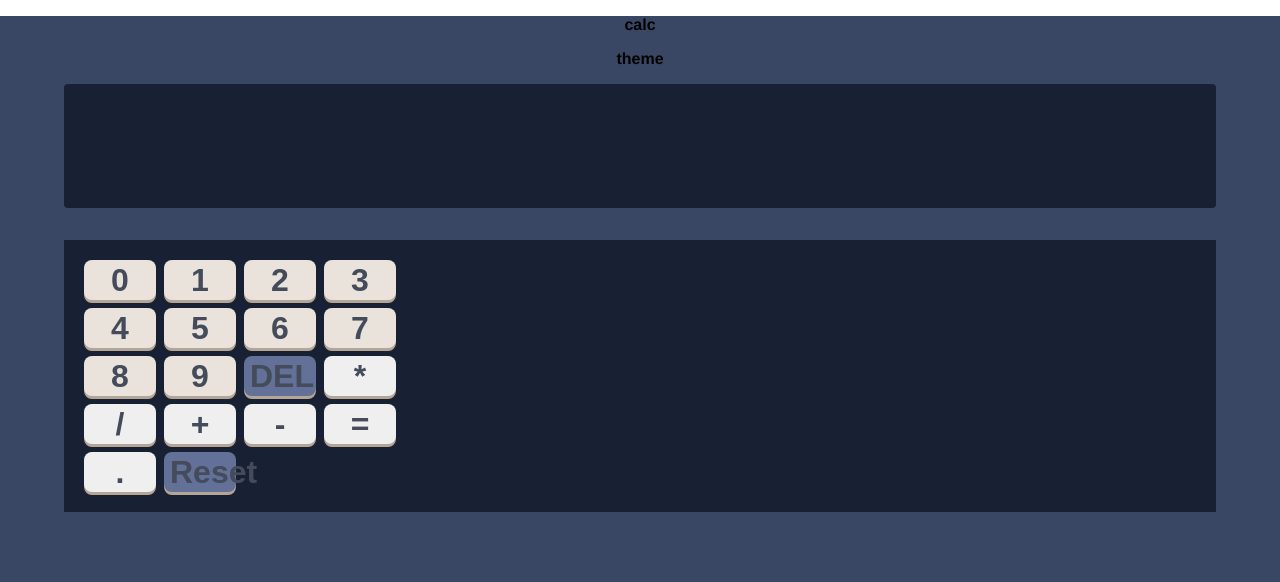
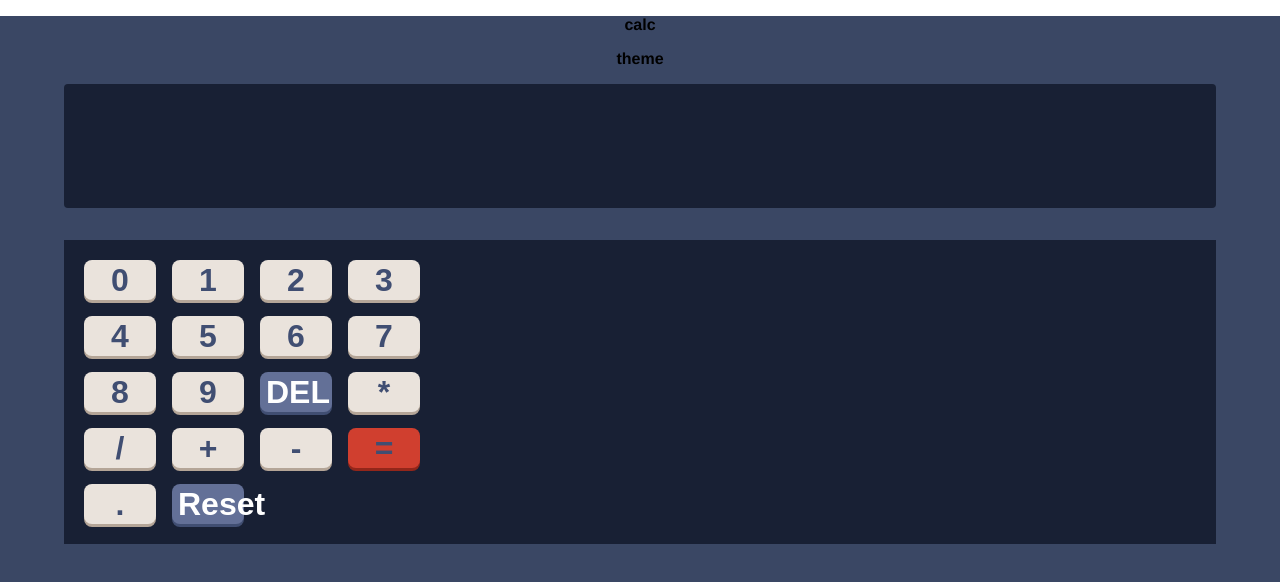
Before and after one commit to chimny/calculator, a React (Create React App) app: page / in a window 1280 px wide. Shown: the top 582 px of the page. Built offline with nearby package versions, Linux system fonts and the light colour scheme.

Commit message:
done coloring button

```diff
--- a/src/components/buttons/CalculationButton.jsx
+++ b/src/components/buttons/CalculationButton.jsx
@@ -1,5 +1,6 @@
 import {useSelector, useDispatch} from "react-redux";
 import {updateInput} from "../../utils/updateInput";
+import {StyledCalculationButton} from "../../styles/StyledCalculationButton";
 
 export const CalculationButton = (props) => {
     const inputValue = useSelector((state => state.inputValue.value));
@@ -7,6 +8,6 @@ export const CalculationButton = (props) => {
     const dispatch = useDispatch();
 
     return (
-        <button onClick={() => updateInput(inputValue, props.symbol, activeOperator, dispatch)}>{props.symbol}</button>
+        <StyledCalculationButton symbol={props.symbol} onClick={() => updateInput(inputValue, props.symbol, activeOperator, dispatch)}>{props.symbol}</StyledCalculationButton>
     )
 }
--- a/src/styles/GlobalStyle.jsx
+++ b/src/styles/GlobalStyle.jsx
@@ -14,7 +14,7 @@ export const GlobalStyle = createGlobalStyle`
 
     & button {
       font-size: 32px;
-      color: ${({theme}) => theme.darkGrayBlue};
+      //color: ${({theme}) => theme.darkGrayBlue};
       font-weight: 700;
       border-radius: 8px;
       border: none;
--- /dev/null
+++ b/src/styles/StyledCalculationButton.jsx
@@ -0,0 +1,12 @@
+import styled from "styled-components";
+
+
+export const StyledCalculationButton = styled.button`
+  background: ${({symbol, theme}) => symbol === '=' ? theme.redColor : theme.lightGrayKeyBackground};
+  border: none;
+  cursor: pointer;
+  font-size: 32px;
+  color: ${({theme}) => theme.darkBlueKeyShadow};
+  font-weight: 700;
+  box-shadow: 0 3px  ${({symbol, theme}) => symbol === '=' ? theme.darkRed : theme.grayOrangeKeyShadow };
+}`
--- a/src/styles/StyledCalculator.jsx
+++ b/src/styles/StyledCalculator.jsx
@@ -5,6 +5,5 @@ export const StyledCalculator = styled.div`
   margin: 0 auto;
   height: 100vh;
   background: ${({theme} )=> theme.veryDarkDesaturatedBlue};
-
   }
 `
--- a/src/styles/StyledClearButton.jsx
+++ b/src/styles/StyledClearButton.jsx
@@ -2,6 +2,7 @@ import styled from "styled-components";
 
 
 export const StyledClearButton = styled.button`
-  color: ${({theme} )=> theme.white};
+ color: ${({theme}) => theme.whiteColor};
   background: ${({theme} )=> theme.darkBlueKeyBackground};
+  box-shadow: 0 3px ${({theme}) => theme.darkBlueKeyShadow};
 `
--- a/src/styles/StyledKeyboard.jsx
+++ b/src/styles/StyledKeyboard.jsx
@@ -6,6 +6,6 @@ export const StyledKeyboard = styled.div`
   display: grid;
   grid-template-rows: repeat(5, 40px);
   grid-template-columns: repeat(4, 72px);
-  gap: 8px;
+  gap: 16px;
   background: ${({theme} )=> theme.veryDarkDesaturatedBlueKeypadScreenBGC};
 `
--- a/src/styles/StyledNumButton.jsx
+++ b/src/styles/StyledNumButton.jsx
@@ -6,6 +6,6 @@ export const StyledNumButton = styled.button`
   border: none;
   cursor: pointer;
 font-size: 32px;
-  color: ${({theme}) => theme.darkGrayBlue};
+  color: ${({theme}) => theme.darkBlueKeyShadow};
   font-weight: 700;
 }`
--- a/src/styles/theme.js
+++ b/src/styles/theme.js
@@ -13,12 +13,12 @@ export const theme = {
 //    keys below
     darkBlueKeyBackground : 'hsl(225, 21%, 49%)',
     darkBlueKeyShadow: 'hsl(224, 28%, 35%)',
-    red: 'hsl(6, 63%, 50%)',
+    redColor: 'hsl(6, 63%, 50%)',
     darkRed: 'hsl(6, 70%, 34%)',
     lightGrayKeyBackground: 'hsl(30, 25%, 89%)',
     grayOrangeKeyShadow: 'hsl(28, 16%, 65%)',
 //    text below
     darkGrayBlue: 'hsl(221, 14%, 31%)',
-    white: 'hsl(0, 0, 100%)',
+    whiteColor: 'hsl(0, 0%, 100%)',
 
 }
```
